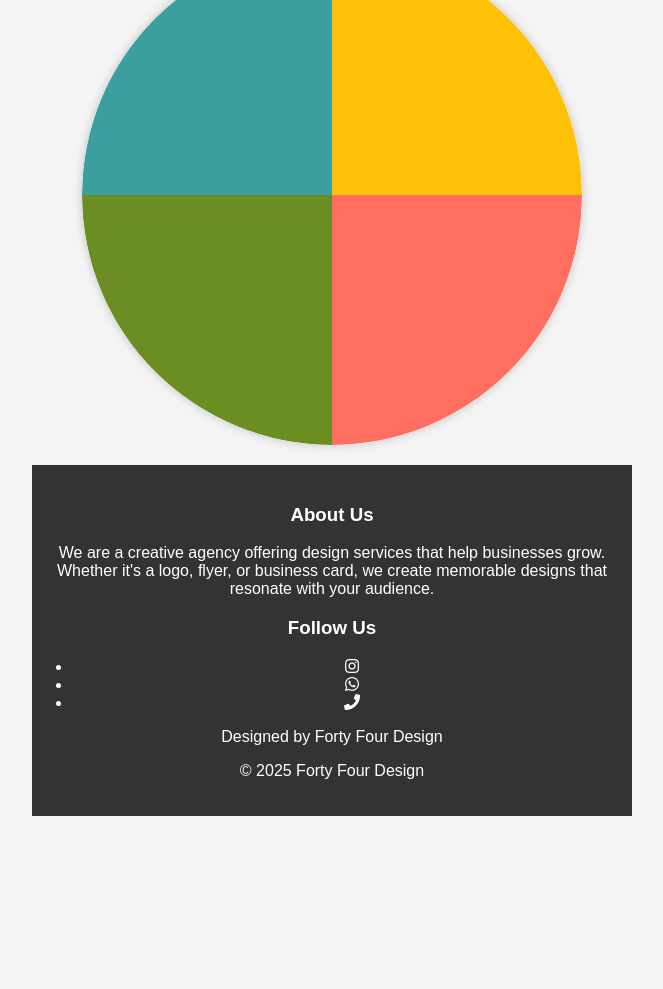
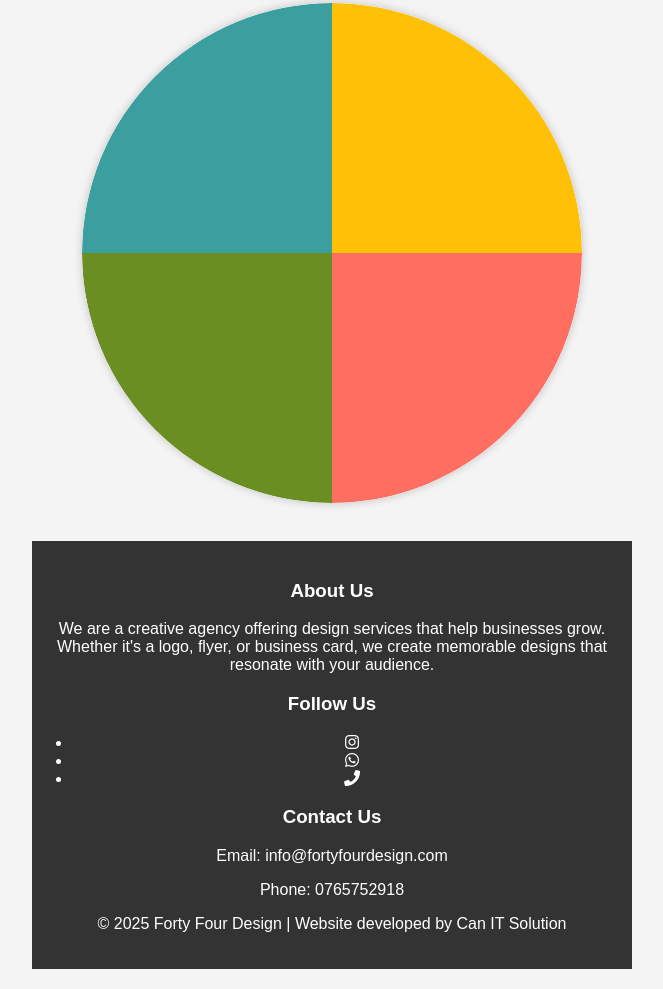
Before and after one commit to hansoswald/-spinning-game, a plain HTML site: page index.html in a window 1280 px wide. Shown: the part 341-1330 px from the top of the page, without its empty margins (308-971 px from the left). Before the commit the page ends 1177 px from the top, so only its background shows below. Drawn offline with Linux system fonts and the light colour scheme.

Commit message:
Update index.html

```diff
--- a/index.html
+++ b/index.html
@@ -10,6 +10,12 @@
 <body>
   <div class="container">
     <h1>Spin and Win!</h1>
+
+    <div>
+  <button onclick="setLanguage('en')">English</button>
+  <button onclick="setLanguage('sw')">Swahili</button>
+</div>
+
 
   <!-- Instructions Toggle -->
 <button id="instructions-btn" aria-label="Click to view instructions">How to Play</button>
@@ -25,7 +31,9 @@
     <li>Send the screenshot to our WhatsApp at <a href="https://wa.me/+255765752918" target="_blank">+255765752918</a> to claim your prize.</li>
     <li>Make sure to include your name and contact details in the message.</li>
   </ol>
+  <p>Start now and win amazing prizes!</p>
 </div>
+
 
     <!-- Buttons Section -->
     <div class="buttons">
@@ -43,34 +51,52 @@
 
     <!-- Falling Effects -->
     <div id="effects-container"></div>
+    <br>
 
     <footer>
       <div class="footer-container">
-        <!-- About Us Section -->
+        <!-- About Us Section (Left) -->
         <div class="footer-column about-us">
           <h3>About Us</h3>
           <p>We are a creative agency offering design services that help businesses grow. Whether it's a logo, flyer, or business card, we create memorable designs that resonate with your audience.</p>
         </div>
 
-        <!-- Follow Us Section -->
+        <!-- Follow Us Section (Center) -->
         <div class="footer-column follow-us">
           <h3>Follow Us</h3>
           <ul class="social-icons">
-            <li><a href="https://www.instagram.com/44_design" target="_blank" aria-label="Follow us on Instagram"><i class="fab fa-instagram"></i></a></li>
-            <li><a href="https://wa.me/message/4YVDUFFRHWSSH1" target="_blank" aria-label="Contact us on WhatsApp"><i class="fab fa-whatsapp"></i></a></li>
-            <li><a href="tel:+255765752918" aria-label="Call us"><i class="fas fa-phone"></i></a></li>
+            <li>
+              <a href="https://www.instagram.com/44_design?igsh=MWo2d3Zoa2FlYXI3cQ==" target="_blank" aria-label="Follow us on Instagram">
+                <i class="fab fa-instagram"></i>
+              </a>
+            </li>
+            <li>
+              <a href="https://wa.me/message/4YVDUFFRHWSSH1" target="_blank" aria-label="Contact us on WhatsApp">
+                <i class="fab fa-whatsapp"></i>
+              </a>
+            </li>
+            <li>
+              <a href="tel:+255765752918" aria-label="Call us">
+                <i class="fas fa-phone"></i>
+              </a>
+            </li>
           </ul>
         </div>
 
-        <!-- Copyright Section -->
+        <!-- Designed By Section (Right) -->
         <div class="footer-column right">
-          <p>Designed by Forty Four Design</p>
+        <h3>Contact Us</h3>
+        <p>Email: info@fortyfourdesign.com</p>
+        <p>Phone: 0765752918</p>
         </div>
       </div>
+
+      <!-- Copyright Section -->
       <div class="footer-copyright">
-        <p>&copy; 2025 Forty Four Design</p>
+        <p>&copy; 2025 Forty Four Design  | Website developed by Can IT Solution</p>
       </div>
     </footer>
+
   </div>
 
   <script src="script.js"></script>
```
Lines whose indentation alone changed are shown as unchanged.
